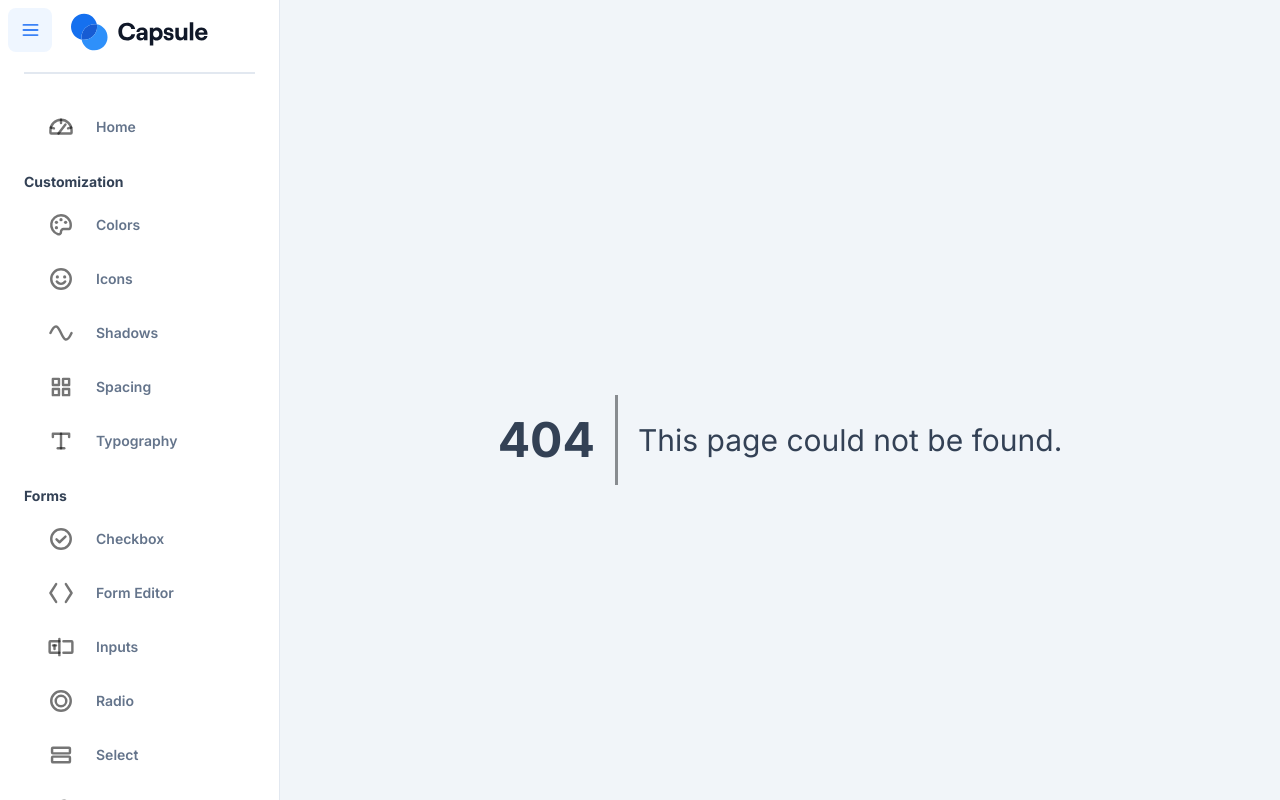
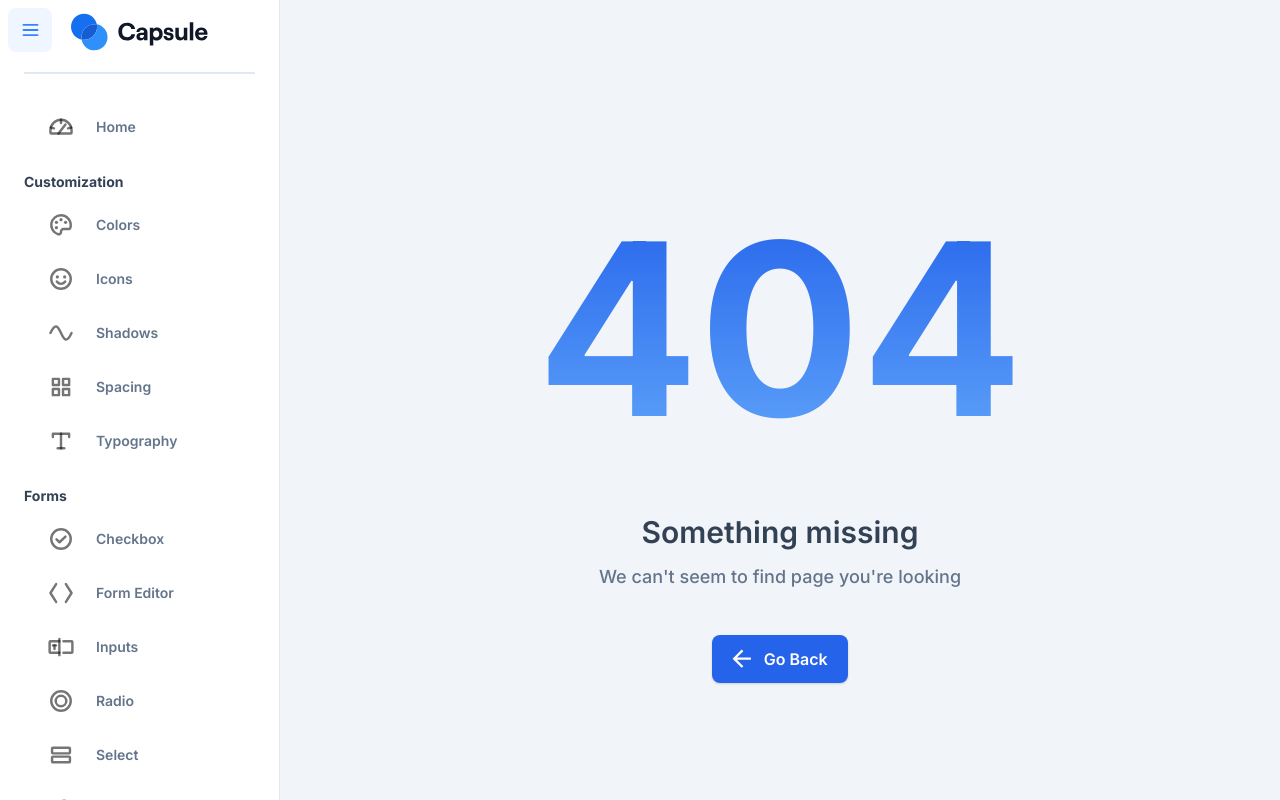
Before and after one commit to DuLatif/falin, a React (Vite) app: page /dashboard in a window 1280 px wide. Built offline with nearby package versions, Linux system fonts and the light colour scheme.

Commit message:
feat: create not found page

```diff
--- /dev/null
+++ b/src/components/ErrorScreen/NotFoundPage.tsx
@@ -0,0 +1,30 @@
+import React from "react"
+import { Container, Typography, Stack, Button, Box } from "@mui/material"
+import { ArrowBack } from "@mui/icons-material"
+import classes from "./_.module.scss"
+import { useNavigate } from "react-router-dom"
+
+const NotFoundPage: React.FC = () => {
+  const navigate = useNavigate()
+
+  return (
+    <Container maxWidth="xl" className={classes.Container}>
+      <Stack direction={"column"} justifyContent={"center"} alignItems={"center"} sx={{ height: "100vh" }} spacing={5}>
+        <Typography className={classes.ErrorCode}>404</Typography>
+        <Box sx={{ textAlign: "center", paddingBottom: "24px", paddingTop: "32px" }}>
+          <Typography variant="h5" fontWeight={"semiBold"} mb={3}>
+            Something missing
+          </Typography>
+          <Typography variant="subtitle2" color="text.secondary">
+            We can&apos;t seem to find page you&apos;re looking
+          </Typography>
+        </Box>
+        <Button size="xl" startIcon={<ArrowBack />} onClick={() => navigate(-1)}>
+          Go Back
+        </Button>
+      </Stack>
+    </Container>
+  )
+}
+
+export default NotFoundPage
--- /dev/null
+++ b/src/components/ErrorScreen/_.module.scss
@@ -0,0 +1,11 @@
+.Container {
+  .ErrorCode {
+    font-size: 240px;
+    line-height: 110%;
+    font-weight: bold;
+    background: -webkit-linear-gradient(#2563eb, #60a5fa);
+    background-clip: border-box;
+    -webkit-background-clip: text;
+    -webkit-text-fill-color: transparent;
+  }
+}
--- a/src/pages/error/404.tsx
+++ b/src/pages/error/404.tsx
@@ -1,18 +1,10 @@
 import React from "react"
-import { Container, Typography, Stack, Box } from "@mui/material"
+import NotFoundPage from "@/components/ErrorScreen/NotFoundPage"
 
 const Error404: React.FC = () => {
   return (
     <>
-      <Container maxWidth="xl">
-        <Stack direction={"row"} justifyContent={"center"} alignItems={"center"} sx={{ height: "100vh" }} spacing={5}>
-          <Typography variant="h3" fontWeight={"bold"}>
-            404
-          </Typography>
-          <Box sx={{ borderLeft: "3px solid #21252980", height: "90px" }}></Box>
-          <Typography variant="h5"> This page could not be found.</Typography>
-        </Stack>
-      </Container>
+      <NotFoundPage />
     </>
   )
 }
```
Also changed, not shown: src/components/ErrorScreen/index.tsx (added).
